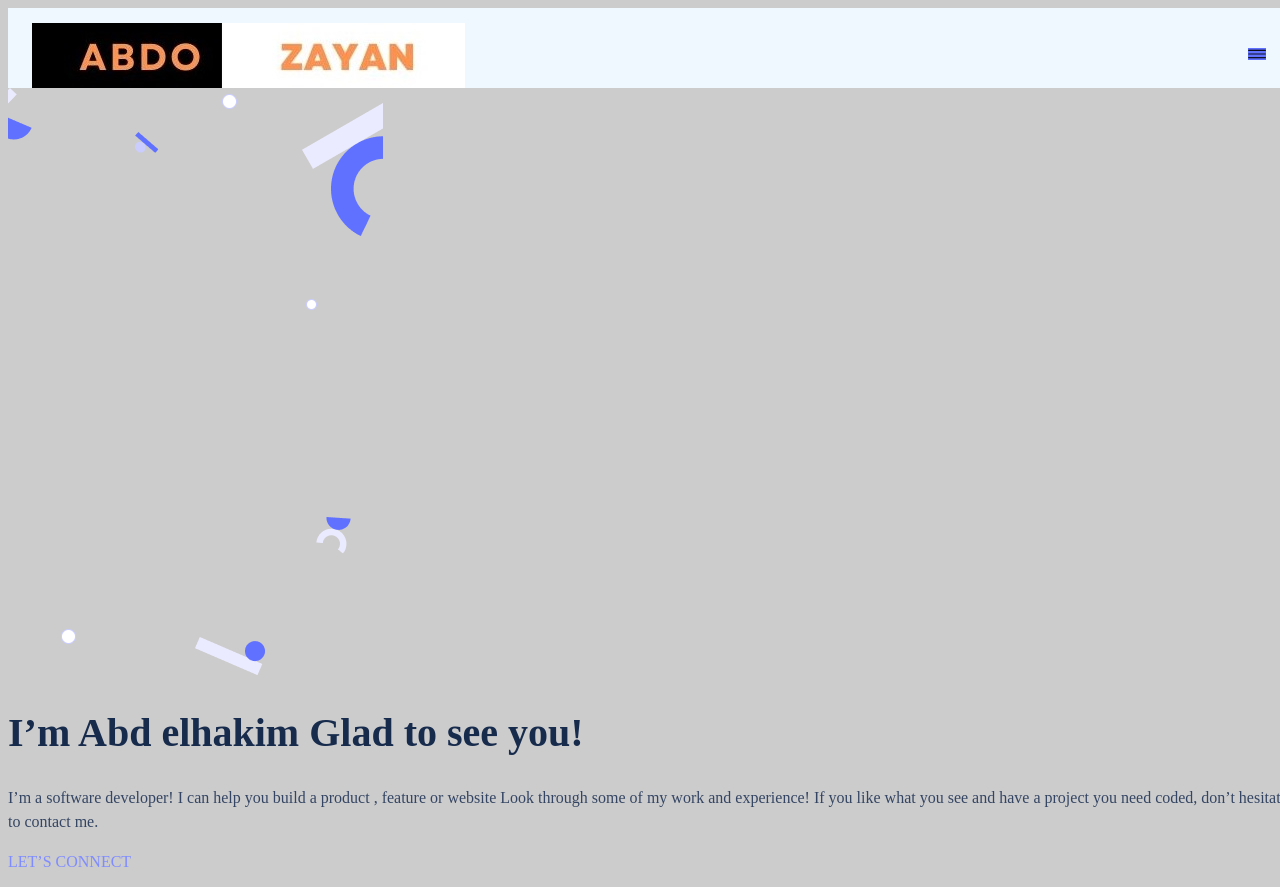
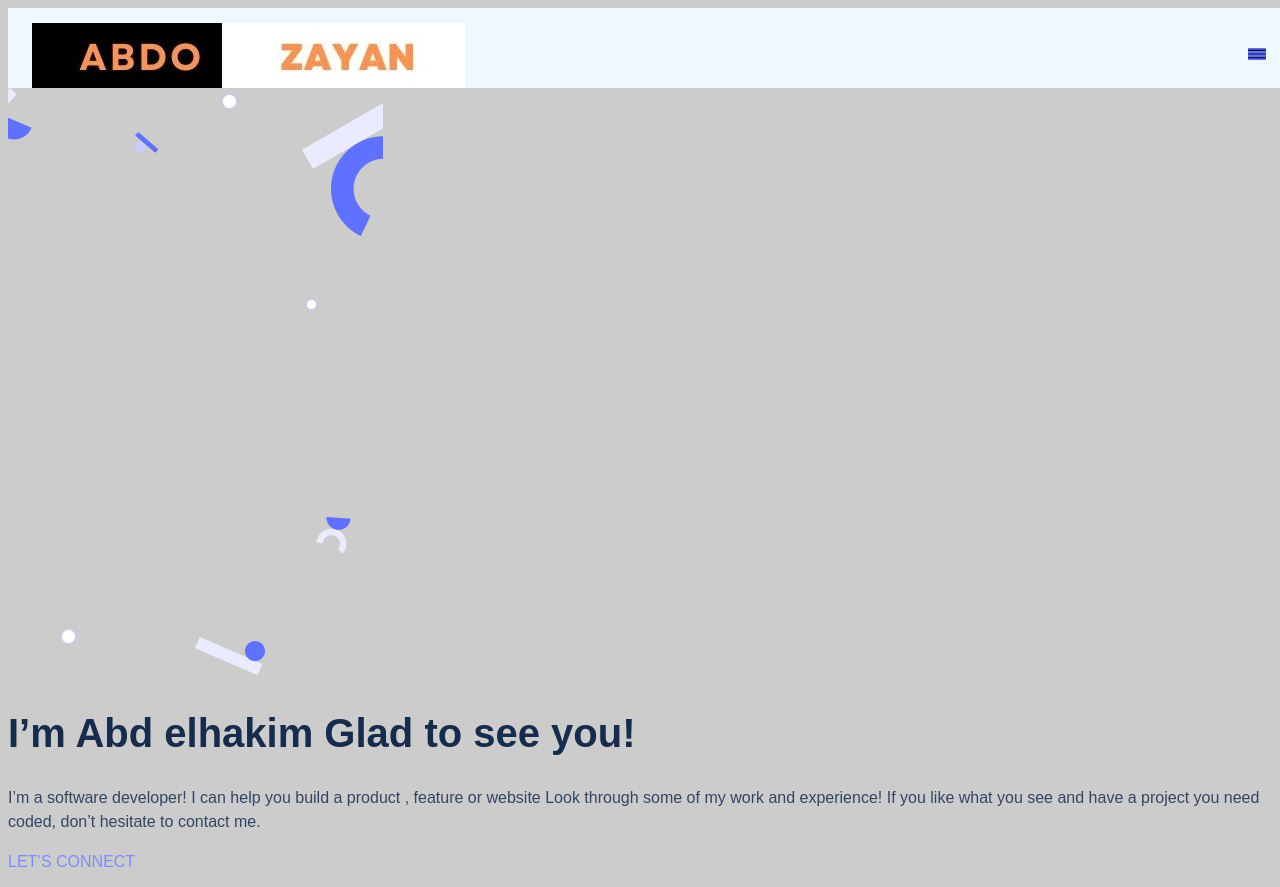
Before and after one commit to abdozayan12/Portfolio-setup-and-mobile-first, a website: page index.html in a window 1280 px wide. Shown: the top 887 px of the page. Drawn offline with Linux system fonts and the light colour scheme.

Commit message:
Update styles.css

```diff
--- a/styles.css
+++ b/styles.css
@@ -3,7 +3,7 @@
 }
 
 body {
-  background-color: #cccccc;
+  background-color: #ccc;
   width: 100%;
   height: 100%;
 }
@@ -22,39 +22,37 @@ body {
 .header {
   background-image: url("images\header-shapes mobile.png");
 }
+
 .connect {
-  font-family: Poppins;
+  font-family: Arial, sans-serif;
   font-style: normal;
   font-size: 16px;
   font-weight: 500;
   line-height: 24px;
-  letter-spacing: 0em;
   text-align: left;
   color: #7F8CFF;
 }
 
 .par {
-  font-family: Poppins;
+  font-family: Arial, sans-serif;
   font-size: 16px;
   font-weight: 400;
   line-height: 24px;
-  letter-spacing: 0em;
   text-align: left;
   color: #344563;
 }
 
 .head {
-  font-family: Poppins;
+  font-family: Arial, sans-serif;
   font-size: 40px;
   font-weight: 700;
   line-height: 52px;
-  letter-spacing: 0em;
   text-align: left;
-  color: #172B4D;
+  color: #172b4d;
 }
 
 .menu {
-  background: #6070FF;
+  background: #6070ff;
   position: absolute;
   width: 18px;
   height: 12px;
@@ -70,5 +68,5 @@ body {
   width: 100px;
   height: 40px;
   left: 12px;
-  top: calc(50% - 40px/2);
+  top: calc(50% - 40px / 2);
 }
```
